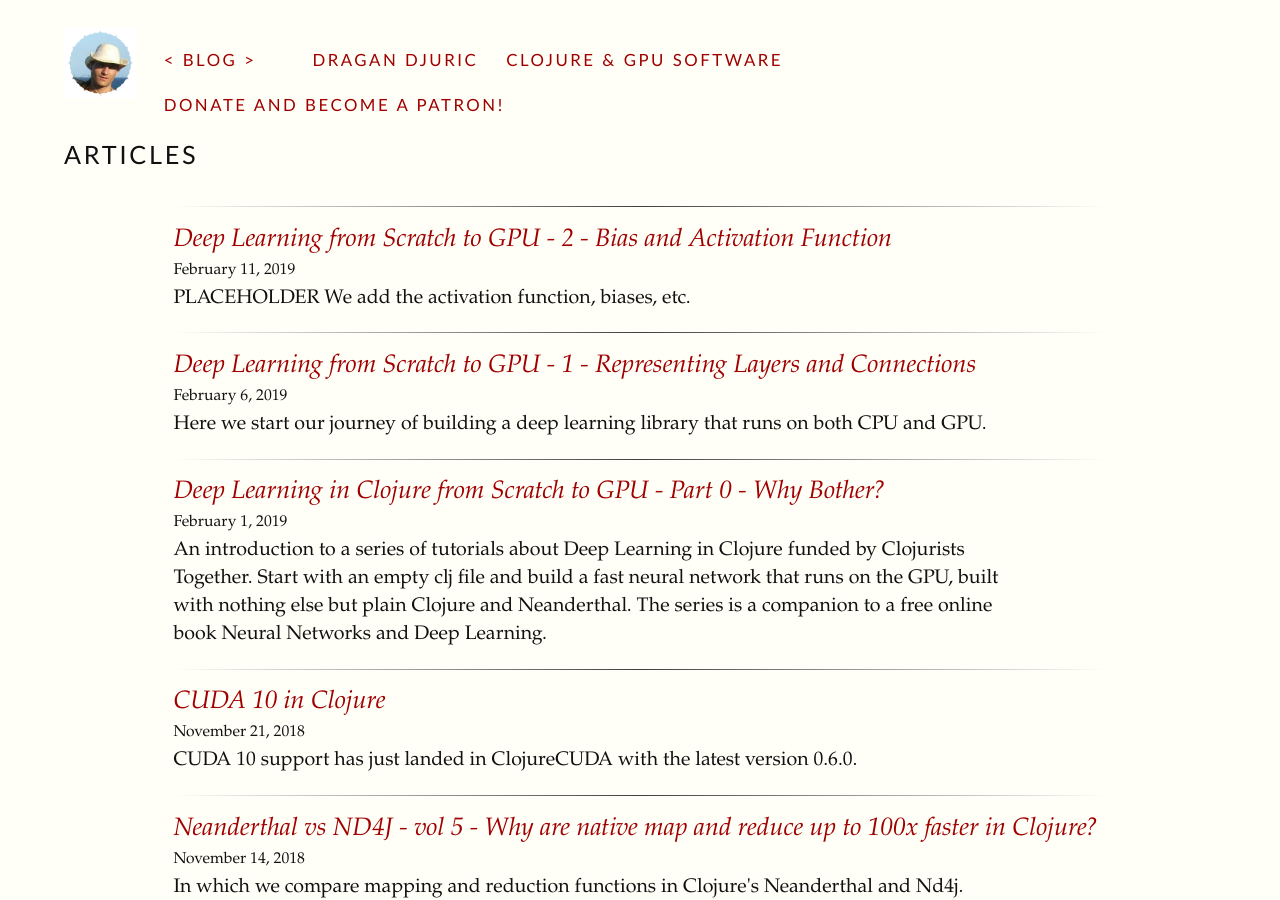
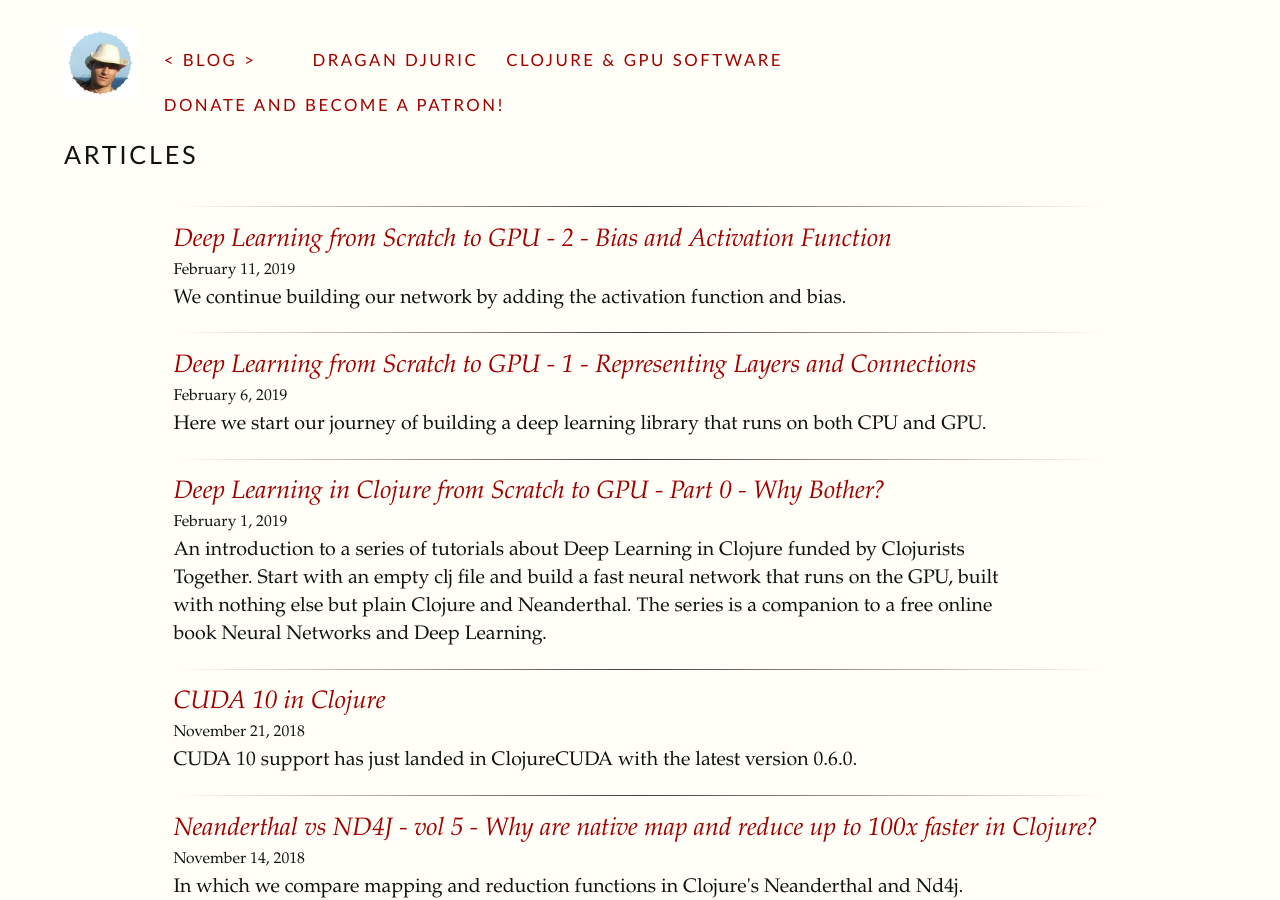
Before and after one commit to blueberry/blueberry.github.io, a Jekyll site: the page built from index.html, in a window 1280 px wide and 900 px high. Built offline with Jekyll 4.4.1, drawn with Linux system fonts in a browser that asks for light colours; comment, search, counter and statistics services are not loaded.

Commit message:
Fix the summary.

```diff
--- a/_posts/2019-02-11-Deep-Learning-in-Clojure-From-Scratch-to-GPU-2-Bias-and-Activation-Function.html
+++ b/_posts/2019-02-11-Deep-Learning-in-Clojure-From-Scratch-to-GPU-2-Bias-and-Activation-Function.html
@@ -10,7 +10,7 @@ tags:
 author: dragan
 layout: post
 title: Deep Learning from Scratch to GPU - 2 - Bias and Activation Function
-excerpt: PLACEHOLDER We add the activation function, biases, etc.
+excerpt: We continue building our network by adding the activation function and bias.
 categories:
 - Deep Learning
 - Neanderthal
```
Also changed, not shown: articles/img/deep-learning-from-scratch/2/relu.svg, articles/img/deep-learning-from-scratch/2/sigmoid.svg, articles/img/deep-learning-from-scratch/2/step.svg, articles/img/deep-learning-from-scratch/2/step1.svg, articles/img/deep-learning-from-scratch/2/tanh.svg.
